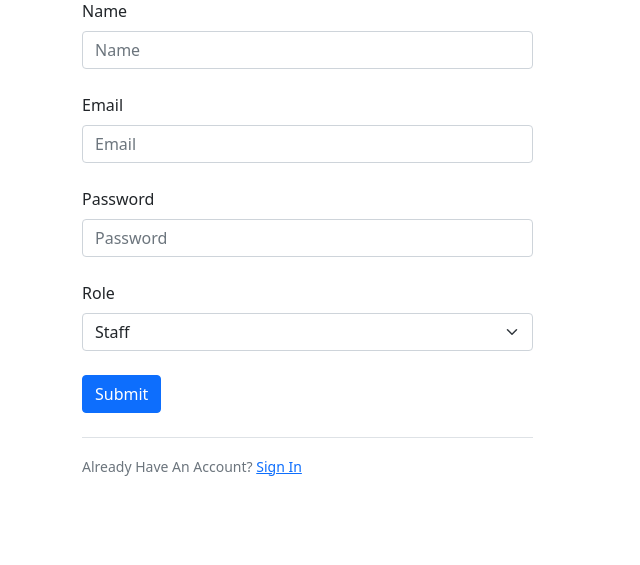
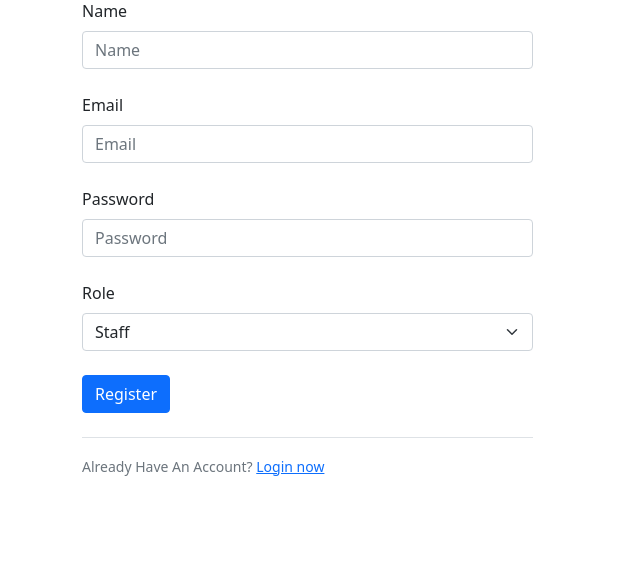
Before and after one commit to VKrishna2090/KNSS-Aptitude, a Flask app: page /register in a window 1280 px wide. Shown: the part 150-715 px from the top of the page, without its empty margins (0-640 px from the left). Run offline with Flask 2, Linux system fonts and the light colour scheme; some libraries are stand-ins or nearby versions.

Commit message:
Update 2

```diff
--- a/templates/layout.html
+++ b/templates/layout.html
@@ -47,7 +47,7 @@
             <ul class="nav">
               {% if 'loggedin' in session %}
                 <li class="nav-item">
-                  <a class="nav-item nav-link btn btn-outline-light" aria-current="page" href="/logout"><b>Logout</b></a>
+                  <a class="nav-item nav-link btn btn-outline-success rounded-pill" aria-current="page" href="/logout"><b>Logout</b></a>
                 </li>
               {% else %}
                 <li class="nav-item">
--- a/templates/login.html
+++ b/templates/login.html
@@ -17,12 +17,12 @@
                 <label for="password" class="form-label">Password</label>
                 <input type="password" class="form-control" name="password" placeholder="Password" id="password" required>
                 <br>
-                <button type="submit" class="btn btn-primary">Submit</button>
+                <button type="submit" class="btn btn-primary">Login</button>
             </form>
             <br>
             <div class="border-top pt-3">
                 <small class="text-muted">
-                    Don't Have An Account? <a class="ml-2" href="{{ url_for('register') }}">Sign Up Now</a>
+                    Don't Have An Account? <a class="ml-2" href="{{ url_for('register') }}">Register now</a>
                 </small>
             </div>
         </div>
--- a/templates/register.html
+++ b/templates/register.html
@@ -26,12 +26,12 @@
                     <option value=1>Student</option>
                 </select>
                 <br>
-                <button type="submit" class="btn btn-primary">Submit</button>
+                <button type="submit" class="btn btn-primary">Register</button>
             </form>
             <br>
             <div class="border-top pt-3">
                 <small class="text-muted">
-                    Already Have An Account? <a class="ml-2" href="{{ url_for('login') }}">Sign In</a>
+                    Already Have An Account? <a class="ml-2" href="{{ url_for('login') }}">Login now</a>
                 </small>
             </div>
             <br><br>
```
Also changed, not shown: run.py (+5 -5 lines).
